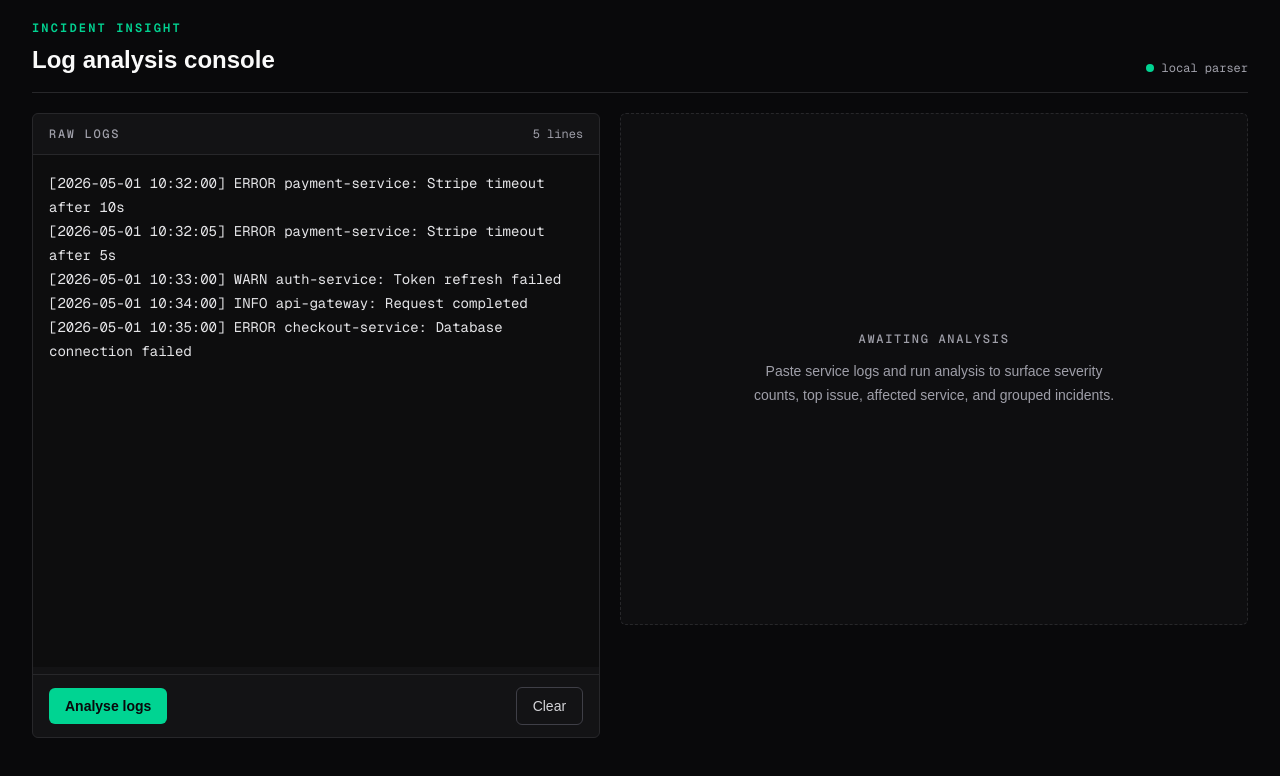
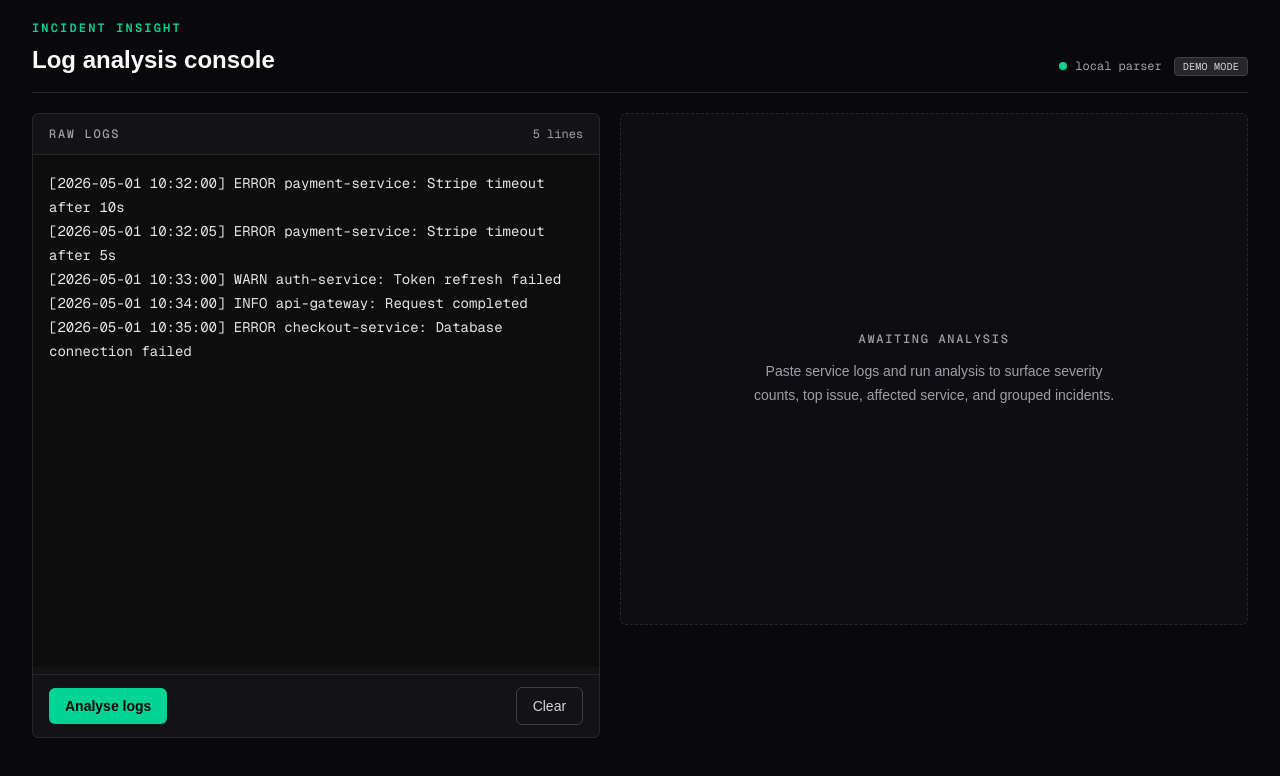
Before and after one commit to LeonardMinski/Incident-Insight-Dashboard, a Next.js app: page / in a window 1280 px wide. Shown: the top 776 px of the page. Built offline with nearby package versions, Linux system fonts and the light colour scheme.

Commit message:
chore: add demo mode indicator to header

```diff
--- a/src/app/page.tsx
+++ b/src/app/page.tsx
@@ -91,12 +91,18 @@ export default function Home() {
             </h1>
           </div>
 
-          <div className="flex items-center gap-2 font-mono text-xs text-zinc-400">
-            <span
-              aria-hidden="true"
-              className="h-2 w-2 rounded-full bg-emerald-400"
-            />
-            <span>local parser</span>
+          <div className="flex items-center gap-3 font-mono text-xs text-zinc-400">
+            <div className="flex items-center gap-2">
+              <span
+                aria-hidden="true"
+                className="h-2 w-2 rounded-full bg-emerald-400"
+              />
+              <span>local parser</span>
+            </div>
+
+            <span className="rounded border border-zinc-700 bg-zinc-800 px-2 py-0.5 text-[10px] uppercase tracking-wide text-zinc-300">
+              demo mode
+            </span>
           </div>
         </header>
 
```
Also changed, not shown: public/screenshot.png (added), 1 other file (tests, documents, lock files or other folders).
